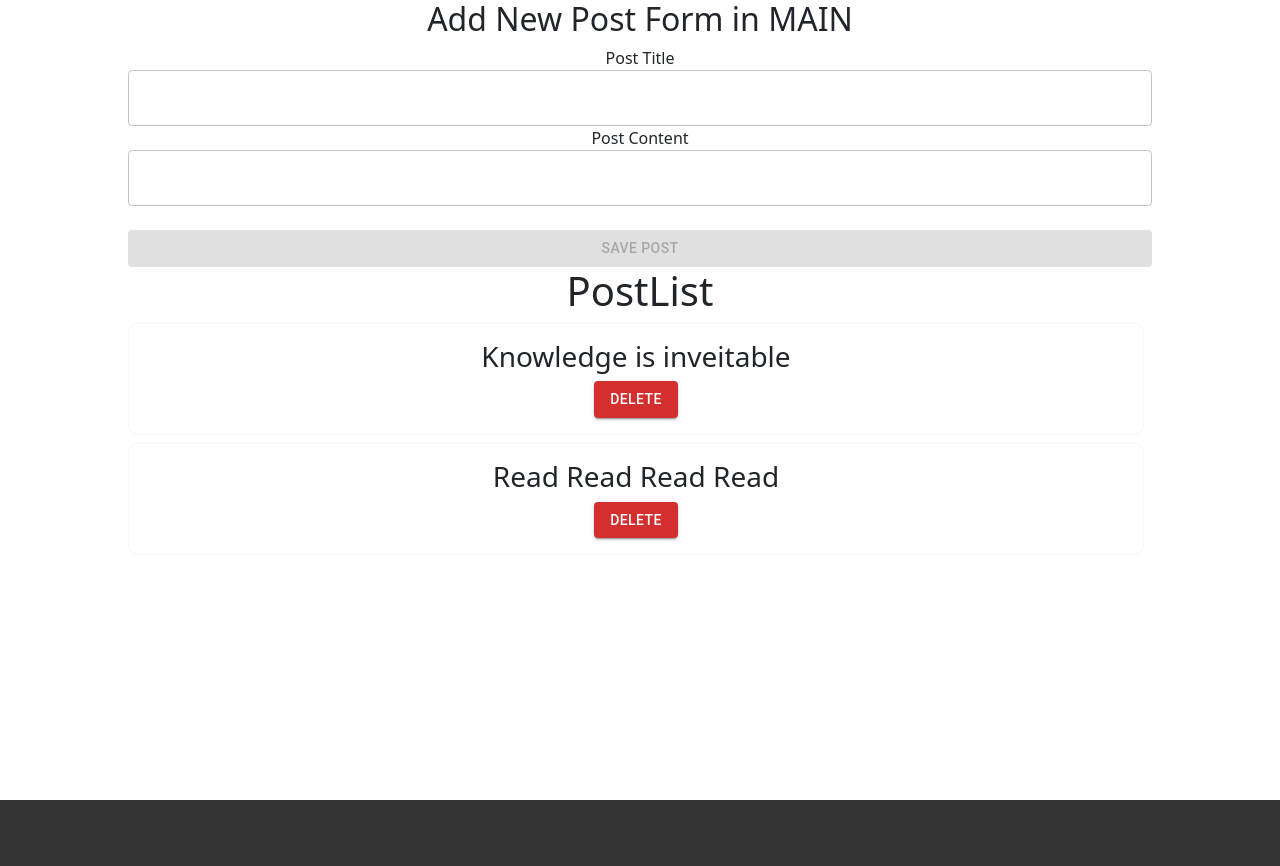
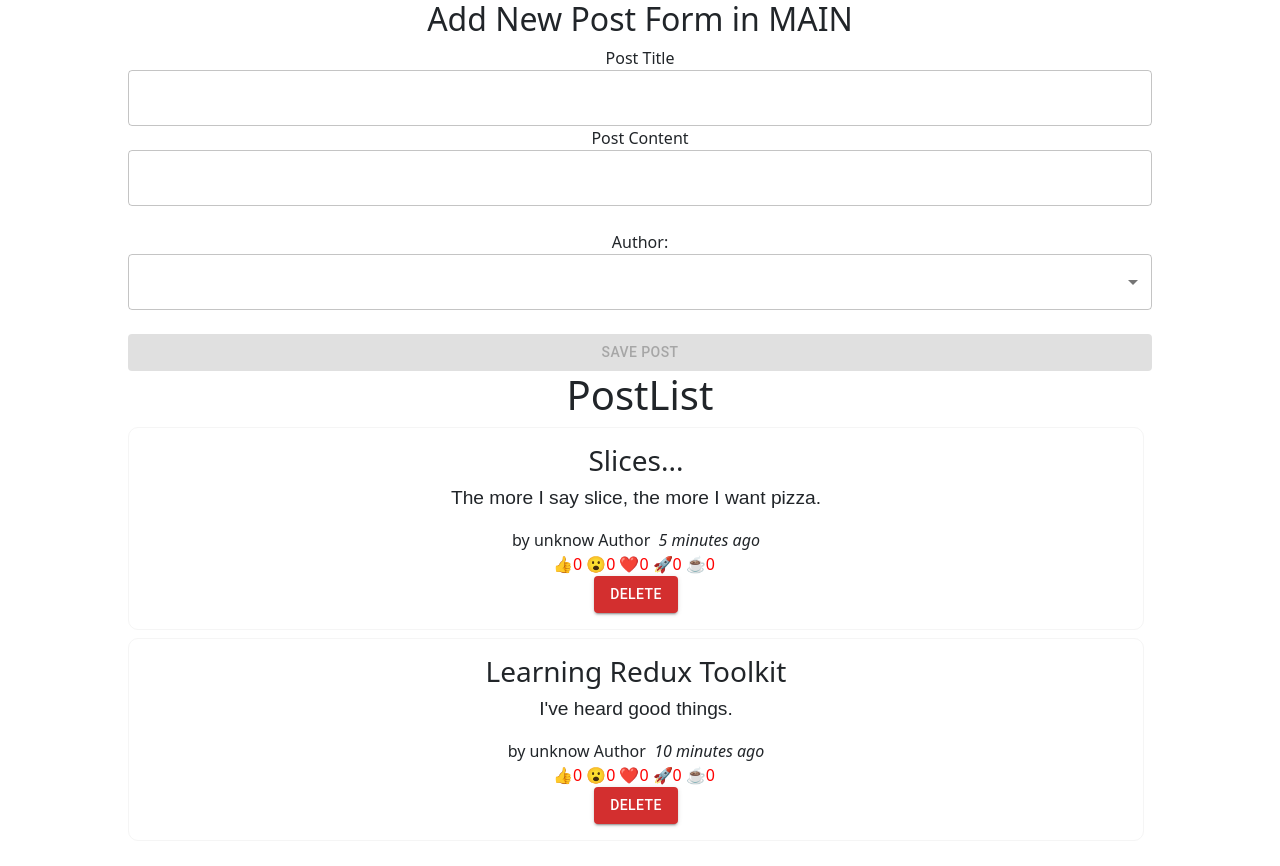
Before and after one commit to Farish3444/ReduxLearning, a React (Create React App) app: page /cart in a window 1280 px wide. Shown: the top 866 px of the page. Before the commit the page ends 800 px from the top, so only its background shows below. Built offline with nearby package versions, Linux system fonts and the light colour scheme.

Commit message:
post reaction buttons

```diff
--- a/package.json
+++ b/package.json
@@ -18,6 +18,7 @@
     "@types/react-dom": "^18.2.6",
     "axios": "^1.4.0",
     "bootstrap": "^5.3.0",
+    "date-fns": "^2.30.0",
     "react": "^18.2.0",
     "react-bootstrap": "^2.8.0",
     "react-dom": "^18.2.0",
@@ -50,5 +51,8 @@
       "last 1 firefox version",
       "last 1 safari version"
     ]
+  },
+  "devDependencies": {
+    "@types/date-fns": "^2.6.0"
   }
 }
--- a/src/App.tsx
+++ b/src/App.tsx
@@ -1,7 +1,6 @@
 import React,{useState} from 'react';
 import logo from './logo.svg';
 import './App.css';
-import Sidebar from './Components/Sidebar';
 import { Provider } from 'react-redux';
 import Counter from './Counter';
 import TodoMain from './TodoList/TodoMain';
--- a/src/FormPost/features/AddPostForm.tsx
+++ b/src/FormPost/features/AddPostForm.tsx
@@ -4,29 +4,31 @@ import { selectAllPosts } from './PostSlice'
 import { nanoid } from '@reduxjs/toolkit'
 import { postAdded } from './PostSlice';
 import { TextField } from '@mui/material';
-import {Button} from '@mui/material';
+import {Button,Select,FormControl} from '@mui/material';
 
 const AddPostForm = () => {
 
     const dispatch = useDispatch();
     const [title, setTitle] = useState('')
     const [content, setContent] = useState('')
-    const [userId, setUserId] = useState('')
+    const [userId, setUserId] = useState('');
+    const [author,setauthor] = useState('');
 
     const users = useSelector(selectAllPosts);
     const onTitleChanged = (e:any) => setTitle(e.target.value)
     const onContentChanged = (e:any) => setContent(e.target.value)
     const onAuthorChanged = (e:any) => setUserId(e.target.value)
 
+    const usersOptions = users.map((user:any) => (
+      <option key={user.id} value={user.id}>
+          {user.name}
+      </option>
+  ))
 
     const onSavePostClicked =()=>{
-        if(title && content){
+        if(title && content ){
              dispatch(
-                postAdded({
-                    id:nanoid(),
-                    title,
-                    content
-                })
+                postAdded(title,content,userId)
              )
              setTitle('');
              setContent('');
@@ -57,6 +59,15 @@ const AddPostForm = () => {
         value={content}
         onChange={onContentChanged} />
         <br />
+        <FormControl style={{ width: '100%' }}>
+        <label htmlFor="postAuthor">Author:</label>
+                <Select id="postAuthor" value={userId} onChange={onAuthorChanged}>
+                    <option value="">
+                    </option>
+                    {usersOptions}
+                </Select>
+        </FormControl>
+        <br/>
         <Button type='button'
         variant="contained"
         onClick={onSavePostClicked}
--- /dev/null
+++ b/src/FormPost/features/PostAuthor.tsx
@@ -0,0 +1,20 @@
+import React,{FC} from 'react';
+import { useSelector } from 'react-redux';
+import { selectAllusers } from './users/UserSlice';
+
+interface userIdProps{
+   userId:string;
+}
+
+const PostAuthor:FC<userIdProps> = ({ userId }) => {
+
+  const users = useSelector(selectAllusers);
+
+  const author = users.find((u:any) =>u.id === userId)
+
+  return (
+  <span>by {author ? author.name : 'unknow Author'}</span>
+  )
+}
+
+export default PostAuthor
--- a/src/FormPost/features/PostList.tsx
+++ b/src/FormPost/features/PostList.tsx
@@ -7,6 +7,9 @@ import { useDispatch } from 'react-redux';
 import Box from '@mui/material/Box';
 import Modal from '@mui/material/Modal';
 import Typography from '@mui/material/Typography';
+import TimeAgo from './users/TimeAgo';
+import PostAuthor from './PostAuthor';
+import ReactionButtons from './ReactionButtons';
 
 
 const style = {
@@ -27,13 +30,23 @@ const PostList = () => {
   const posts = useSelector(selectAllPosts);
   const dispatch = useDispatch();
 
+  const orderedPosts = posts.slice().sort((a:any,b:any)=>b.date.localeCompare(a.data))
+
   const [open, setOpen] = useState(false);
   const handleOpen = () => setOpen(true);
   const handleClose = () => setOpen(false);
 
-  const renderpost = posts.map((p:any)=>(
+
+
+  const renderpost = orderedPosts.map((p:any)=>(
     <article key={p.id}>
       <h3>{p.title}</h3>
+      <p>{p.content.substring(0,50)}</p>
+      <PostAuthor userId={p.userId} />
+      <TimeAgo timestamp={p.date} />
+      <br />
+      <ReactionButtons post={p} />
+
       <Button
       variant='contained'
       color='error'
--- a/src/FormPost/features/PostSlice.ts
+++ b/src/FormPost/features/PostSlice.ts
@@ -1,23 +1,103 @@
-import { createSlice,nanoid } from "@reduxjs/toolkit";
+import { createSlice, nanoid, PayloadAction } from "@reduxjs/toolkit";
+import { sub } from 'date-fns';
 
-const initialState = [
-    {id:1,title:'Knowledge is inveitable'},
-    {id:2,title:'Read Read Read Read'}
+interface ReactionState {
+  thumbsUp: number;
+  wow: number;
+  heart: number;
+  rocket: number;
+  coffee: number;
+}
+
+interface Post {
+  id: string;
+  title: string;
+  content: string;
+  date: string;
+  userId?: string;
+  reactions: ReactionState;
+}
+
+const initialState: Post[] = [
+  {
+    id: '1',
+    title: 'Learning Redux Toolkit',
+    content: "I've heard good things.",
+    date: sub(new Date(), { minutes: 10 }).toISOString(),
+    reactions: {
+      thumbsUp: 0,
+      wow: 0,
+      heart: 0,
+      rocket: 0,
+      coffee: 0,
+    },
+  },
+  {
+    id: '2',
+    title: 'Slices...',
+    content: "The more I say slice, the more I want pizza.",
+    date: sub(new Date(), { minutes: 5 }).toISOString(),
+    reactions: {
+      thumbsUp: 0,
+      wow: 0,
+      heart: 0,
+      rocket: 0,
+      coffee: 0,
+    },
+  },
 ];
 
-const PostSlice = createSlice({
-    name:'posts',
-    initialState,
-    reducers:{
-        postAdded(state,action){
-            state.push(action.payload)
-        },
-        removePost(state,action){
-           return state.filter((f) => f.id !== action.payload)
-        }
-    }
+interface ReactionPayload {
+  postId: string;
+  reaction: keyof ReactionState;
+}
+
+interface removePayload {
+
+}
+
+const postsSlice = createSlice({
+  name: 'posts',
+  initialState,
+  reducers: {
+    postAdded: {
+      reducer: (state, action: PayloadAction<Post>) => {
+        state.push(action.payload);
+      },
+      prepare: (title: string, content: string, userId?: string) => {
+        return {
+          payload: {
+            id: nanoid(),
+            title,
+            content,
+            date: new Date().toISOString(),
+            userId,
+            reactions: {
+              thumbsUp: 0,
+              wow: 0,
+              heart: 0,
+              rocket: 0,
+              coffee: 0,
+            },
+          },
+        };
+      },
+    },
+    removePost:(state,action:PayloadAction<removePayload>)=>{
+        return state.filter((f) => f.id !== action.payload)
+     },
+    reactionAdded: (state, action: PayloadAction<ReactionPayload>) => {
+      const { postId, reaction } = action.payload;
+      const existingPost = state.find((post) => post.id === postId);
+      if (existingPost) {
+        existingPost.reactions[reaction]++;
+      }
+    },
+  },
 });
 
-export const selectAllPosts = (state:any) =>state.posts;
-export const { postAdded,removePost } = PostSlice.actions;
-export default PostSlice.reducer;
+export const selectAllPosts = (state: { posts: Post[] }) => state.posts;
+
+export const { postAdded, reactionAdded,removePost } = postsSlice.actions;
+
+export default postsSlice.reducer;
--- /dev/null
+++ b/src/FormPost/features/ReactionButtons.tsx
@@ -0,0 +1,46 @@
+import React,{FC} from 'react'
+import { reactionAdded } from './PostSlice'
+import { useDispatch } from 'react-redux'
+
+const reactionEmoji = {
+    thumbsUp: '👍',
+    wow: '😮',
+    heart: '❤️',
+    rocket: '🚀',
+    coffee: '☕'
+}
+
+interface reactionProps {
+    post:any;
+}
+
+type ReactionName = keyof typeof reactionEmoji;
+
+const ReactionButtons:FC<reactionProps> = ({post}) => {
+const dispatch = useDispatch();
+
+const reactionButtons = Object.entries(reactionEmoji).map(([name, emoji]) => {
+    return (
+        <button
+            key={name}
+            type="button"
+            className="reactionButton"
+            onClick={() =>
+                dispatch(reactionAdded({ postId: post.id, reaction: name as ReactionName  }))
+            }
+        >
+            {emoji}
+            <span style={{color:'red'}}>
+                {post.reactions[name]}
+                </span>
+        </button>
+    )
+})
+
+
+  return (
+    <div>{reactionButtons}</div>
+  )
+}
+
+export default ReactionButtons
--- /dev/null
+++ b/src/FormPost/features/users/TimeAgo.tsx
@@ -0,0 +1,25 @@
+import { parseISO,formatDistanceToNow } from "date-fns";
+
+import React,{useState,useEffect,FC} from 'react'
+
+interface TimeAgoProps{
+    timestamp:string;
+}
+
+const TimeAgo:FC<TimeAgoProps> = ({ timestamp }) => {
+
+    let timeAgo = '';
+    if(timestamp){
+        const date = parseISO(timestamp);
+        const timePeriod = formatDistanceToNow(date);
+        timeAgo = `${timePeriod} ago`;
+    }
+
+  return (
+   <span title={timestamp}>
+     &nbsp; <i>{timeAgo}</i>
+   </span>
+  )
+}
+
+export default TimeAgo
--- /dev/null
+++ b/src/FormPost/features/users/UserSlice.ts
@@ -0,0 +1,20 @@
+import { createSlice } from "@reduxjs/toolkit";
+
+const initialState = [
+    {id:'0',name:'Elon Musk'},
+    {id:'1',name:'Tesla'},
+    {id:'2',name:'SpaceX'},
+]
+
+
+const userSlice = createSlice({
+    name:'users',
+    initialState,
+    reducers:{
+
+    }
+})
+
+export const selectAllusers = (state:any)=>state.users
+export const {} = userSlice.actions
+export default userSlice.reducer
--- a/src/FormPost/store.ts
+++ b/src/FormPost/store.ts
@@ -1,9 +1,11 @@
 import { configureStore } from "@reduxjs/toolkit";
 import PostSlice from "./features/PostSlice";
+import UserSlice from "./features/users/UserSlice";
 
 const store = configureStore({
     reducer:{
-        posts:PostSlice
+        posts:PostSlice,
+        users:UserSlice
     }
 });
 
```
Also changed, not shown: src/Components/Sidebar.tsx (deleted, +0 -65 lines), 2 other files (tests, documents, lock files or other folders).
